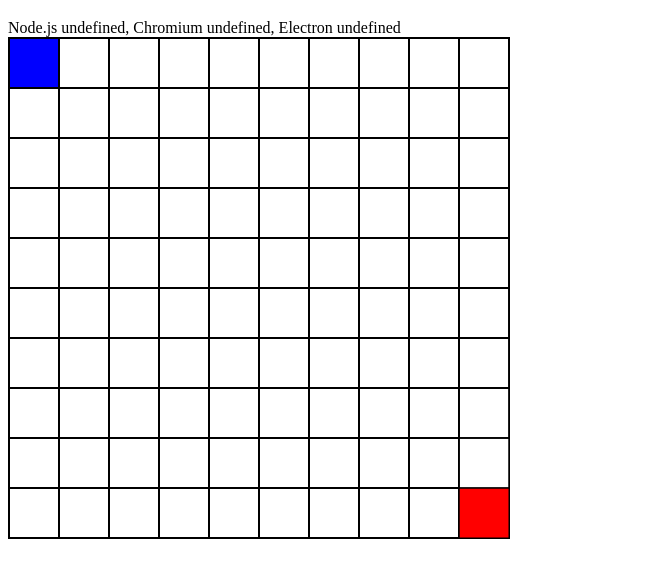
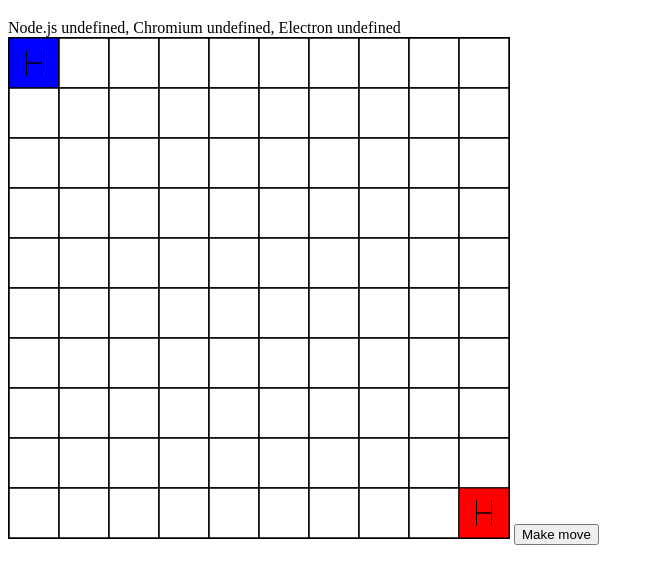
Before and after one commit to dawidkomorowski/tron-gui, an Electron app: page src/index.html in a window 1280 px wide. Shown: the part 61-644 px from the top of the page, without its empty margins (0-654 px from the left). Drawn offline with Linux system fonts and the light colour scheme.

Commit message:
Heads are marked differently.

```diff
--- a/src/index.html
+++ b/src/index.html
@@ -16,6 +16,8 @@
   </div>
   <canvas id="tronBoardCanvas" width="500" height="500" style="border: 1px solid"></canvas>
 
+  <button>Make move</button>
+
   <script>
     // You can also require other files to run in this process
     require('./renderer');
--- a/src/tronBoardRenderer.js
+++ b/src/tronBoardRenderer.js
@@ -26,10 +26,27 @@ class TronBoardRenderer {
         const drawX = x * this.tilePixelsWidth;
         const drawY = y * this.tilePixelsHeight;
 
-        // TODO mark heads
         this._context.fillStyle = this._convertTileStateToColor(tileState);
+        this._context.beginPath();
         this._context.fillRect(drawX, drawY, this.tilePixelsWidth, this.tilePixelsHeight);
         this._context.rect(drawX, drawY, this.tilePixelsWidth, this.tilePixelsHeight);
+        this._context.stroke();
+
+        if (this._isHead(tileState)) {
+            this._context.beginPath();
+
+            this._context.moveTo(drawX + this.tilePixelsWidth * 0.35, drawY + this.tilePixelsHeight * 0.25);
+            this._context.lineTo(drawX + this.tilePixelsWidth * 0.35, drawY + this.tilePixelsHeight * 0.75);
+
+            this._context.moveTo(drawX + this.tilePixelsWidth * 0.35, drawY + this.tilePixelsHeight * 0.5);
+            this._context.lineTo(drawX + this.tilePixelsWidth * 0.65, drawY + this.tilePixelsHeight * 0.5);
+
+            this._context.moveTo(drawX + this.tilePixelsWidth * 0.65, drawY + this.tilePixelsHeight * 0.25);
+            this._context.lineTo(drawX + this.tilePixelsWidth * 0.65, drawY + this.tilePixelsHeight * 0.75);
+
+            this._context.stroke();
+        }
+
         this._context.stroke();
     }
 
@@ -45,6 +62,10 @@ class TronBoardRenderer {
                 return "#0000FF";
         }
     }
+
+    _isHead(tileState) {
+        return tileState === TronBoardEnum.RedHead || tileState === TronBoardEnum.BlueHead;
+    }
 }
 
 module.exports = {
```
